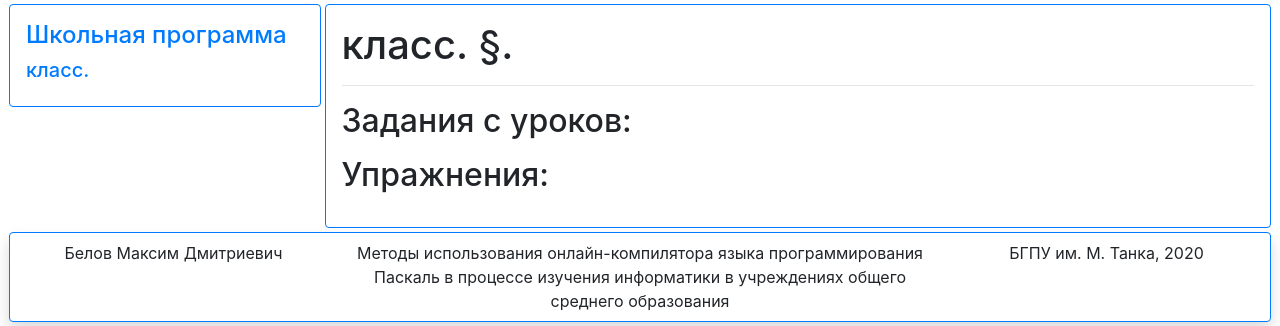
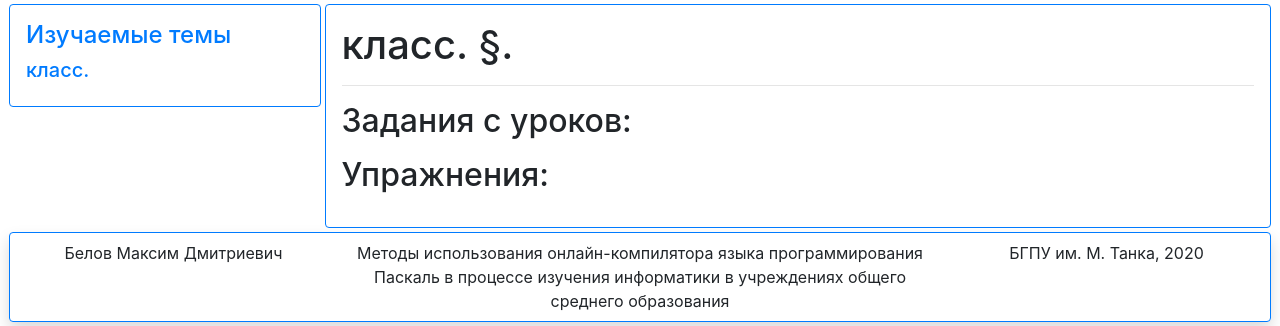
Before and after one commit to belovmd/edu-server, a Django app: template test_compiler/templates/all_tasks.html in a window 1280 px wide. Shown: the part 56-382 px from the top of the page. Run offline with Django 3.2, Linux system fonts and the light colour scheme; the template is opened without the code that fills it, so the values that code supplies are empty; some libraries are stand-ins or nearby versions.

Commit message:
Change all topics naming

```diff
--- a/test_compiler/templates/all_paragraphs.html
+++ b/test_compiler/templates/all_paragraphs.html
@@ -15,7 +15,7 @@
 {% endblock %}
 
 {% block menu %}
-    <H4><a href="{% url "school_tasks" %}">Школьная программа</a></H4>
+    <H4><a href="{% url "school_tasks" %}">Изучаемые темы</a></H4>
     {% for cur_class in classes %}
         {% if cur_class == class_ %}
             <a class="nav-link disabled" href="{% url "all_paragraphs" cur_class %}">
--- a/test_compiler/templates/all_tasks.html
+++ b/test_compiler/templates/all_tasks.html
@@ -24,7 +24,7 @@
 {% endblock %}
 
 {% block menu %}
-    <H4><a href="{% url "school_tasks" %}">Школьная программа</a></H4>
+    <H4><a href="{% url "school_tasks" %}">Изучаемые темы</a></H4>
     <H5><a href="{% url "all_paragraphs" paragraph.class_id %}">{{ paragraph.class_id }} класс.</a></H5>
     {% for cur_paragraph in paragraphs %}
         {% if cur_paragraph == paragraph %}
--- a/test_compiler/templates/task.html
+++ b/test_compiler/templates/task.html
@@ -87,7 +87,7 @@
 {% endblock %}
 
 {% block menu %}
-    <H4><a href="{% url "school_tasks" %}">Школьная программа</a></H4>
+    <H4><a href="{% url "school_tasks" %}">Изучаемые темы</a></H4>
     <H5><a href="{% url "all_paragraphs" task.class_id %}">{{ task.class_id }} класс.</a></H5>
     <H6> <a href="{% url "all_tasks" task.class_id task.paragraph %}">Параграф {{ task.paragraph }}. </a></H6>
 <div id="accordion" style="padding-left: 15px">
```
